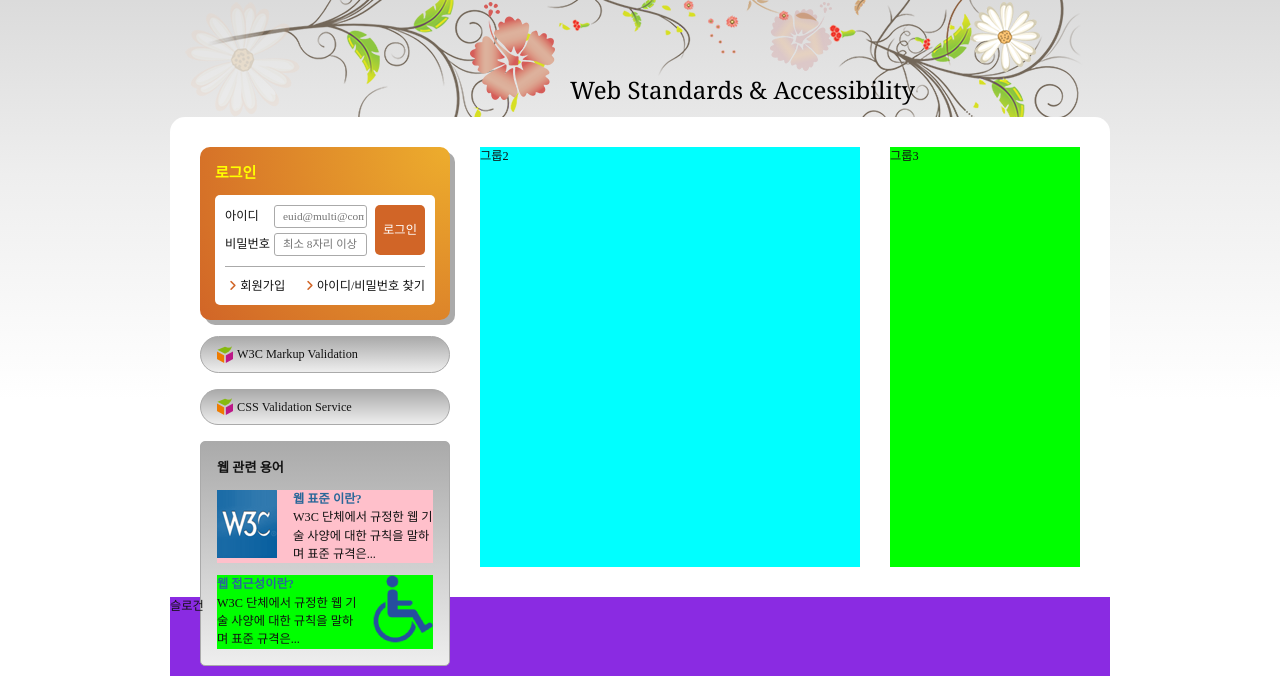
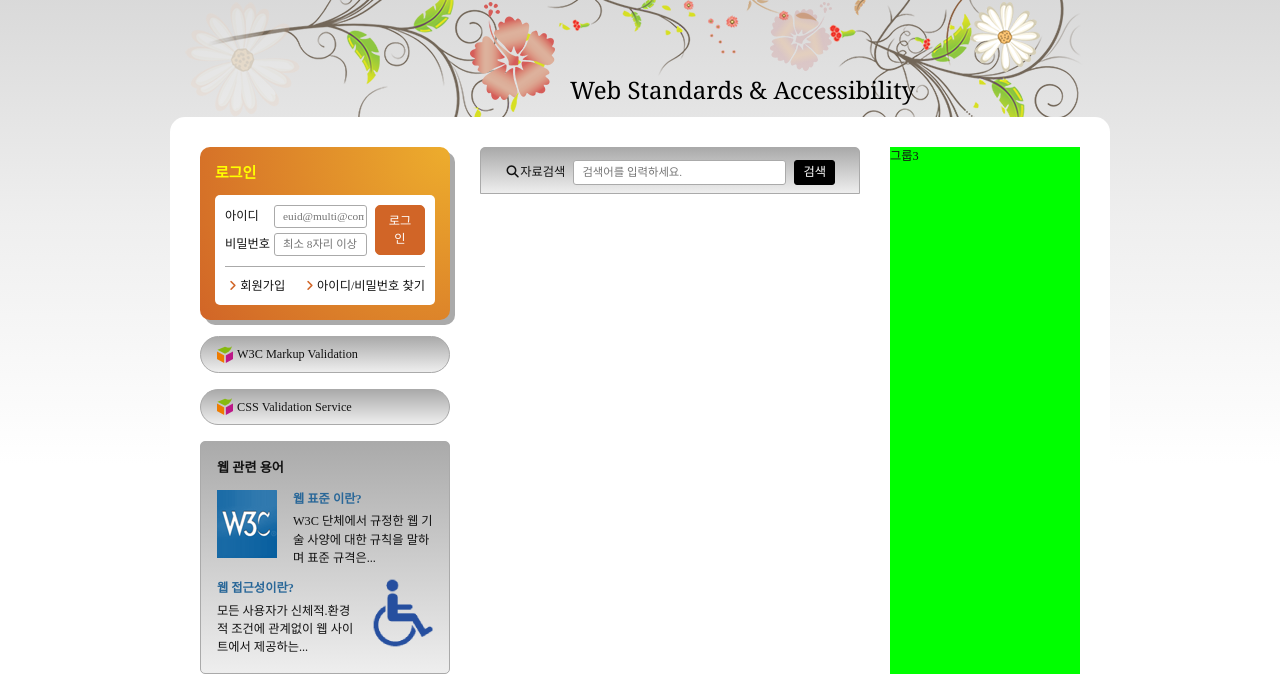
Before and after one commit to yurim-k/multi-0922, a plain HTML site: page index.html in a window 1280 px wide. Shown: the part 138-814 px from the top of the page. Drawn offline with Linux system fonts and the light colour scheme; a web font is replaced by a local one.

Commit message:
검색 폼 스타일링

```diff
--- a/index.html
+++ b/index.html
@@ -139,13 +139,13 @@
               <form action="/" method="post">
                 <div class="form-input">
                   <label for="userEmail">아이디</label>
-                  <input type="email" id="userEmail" required placeholder="euid@multi@com" />
+                  <input class="input" type="email" id="userEmail" required placeholder="euid@multi@com" />
                 </div>
                 <div class="form-input">
                   <label for="userPw">비밀번호</label>
-                  <input type="password" id="userPw" required placeholder="최소 8자리 이상" />
+                  <input class="input" type="password" id="userPw" required placeholder="최소 8자리 이상" />
                 </div>
-                <button type="submit">로그인</button>
+                <button type="submit" class="button button-primary">로그인</button>
               </form>
               <ul>
                 <li>
@@ -168,7 +168,7 @@
               </li>
             </ul>
           </div>
-          <div class="term">
+          <div class="term gradient-style">
             <h2 class="term-title">웹 관련 용어</h2>
             <div class="term-item">
               <h3 class="term-subject">웹 표준 이란?</h3>
@@ -180,7 +180,7 @@
             </div>
             <div class="term-item">
               <h3 class="term-subject">웹 접근성이란?</h3>
-              <p class="term-description">W3C 단체에서 규정한 웹 기술 사양에 대한 규칙을 말하며 표준 규격은...</p>
+              <p class="term-description">모든 사용자가 신체적.환경적 조건에 관계없이 웹 사이트에서 제공하는...</p>
               <figure class="term-thumbnail">
                 <img src="./assets/web_a11y.png" alt="" />
                 <figcaption class="sr-only">Web Accessibility</figcaption>
@@ -188,7 +188,18 @@
             </div>
           </div>
         </div>
-        <div class="group group2">그룹2</div>
+        <div class="group group2">
+          <div class="search gradient-style">
+            <h2 class="sr-only">검색</h2>
+            <form action="/" class="search-form" method="post">
+              <div class="form-input">
+                <label for="keyword"><span class="fa-solid fa-magnifying-glass" aria-hidden="true"></span>자료검색</label>
+                <input class="input" type="search" id="keyword" name="searchKeyword" required placeholder="검색어를 입력하세요." />
+              </div>
+              <button type="submit" class="button button-fill">검색</button>
+            </form>
+          </div>
+        </div>
         <div class="group group3">그룹3</div>
       </main>
       <article class="slogan">슬로건</article>
--- a/styles/base.css
+++ b/styles/base.css
@@ -9,7 +9,7 @@ body {
   /* background: #999 url("./../assets/bg_flower.png") no-repeat 50% 0%; */
   background: url("./../assets/bg_flower.png") no-repeat 50% 0%, linear-gradient(to bottom, #ccc 0%, #eee 35%, #fff 60%, #fff 100%);
   background-color: #999;
-  font-size: 0.875rem; /* 14px */
+  font-size: 0.875rem;
 }
 
 /* 하이퍼 링크 */
@@ -18,3 +18,42 @@ a {
   text-decoration: none;
   color: inherit;
 }
+
+/* 그라디언트 스타일 */
+.gradient-style {
+  background: #ccc linear-gradient(to bottom, #aaa, #ccc, #eee);
+  border: 1px solid #aaa;
+}
+
+/* 한줄 글상자 입력서식 */
+.input {
+  border: 1px solid #aaa;
+  border-radius: 3px;
+  min-width: 0;
+  padding: 2px 2px 2px 8px;
+  font-size: 0.8125rem;
+}
+
+/* 버튼 스타일 (Fill) */
+.button {
+  padding: 2px 8px;
+  font-size: 0.875rem;
+  border-radius: 3px;
+  color: #fff;
+
+  &.button-fill {
+    background: #000;
+    border: 1px solid #000;
+  }
+
+  &.button-outline {
+    background: transparent;
+    color: var(--primary);
+    border: 1px solid currentColor;
+  }
+
+  &.button-primary {
+    background: var(--primary);
+    border: 1px solid var(--primary);
+  }
+}
--- a/styles/main.css
+++ b/styles/main.css
@@ -20,8 +20,8 @@
 }
 
 .main {
-  background-color: green;
-  height: 60vh;
+  /* background-color: green; */
+  /* height: 60vh; */
 }
 
 .group1 {
@@ -29,7 +29,7 @@
 }
 
 .group2 {
-  background-color: aqua;
+  /* background-color: aqua; */
 }
 
 .group3 {
@@ -352,21 +352,12 @@
     }
 
     input {
-      border: 1px solid #aaa;
-      border-radius: 3px;
       flex: 1 1 0;
-      min-width: 0;
-      padding: 2px 2px 2px 8px;
-      font-size: 0.8125rem;
     }
 
     button {
       width: 50px;
       aspect-ratio: 1/1;
-      border: 0;
-      padding: 0;
-      background: var(--primary);
-      color: #fff;
       border-radius: 5px;
       position: absolute;
       right: 0;
@@ -405,6 +396,10 @@
     border: 1px solid #aaa;
     padding: 8px 20px 8px 36px;
     border-radius: 37px;
+    /* 높이를 고정 값으로 사용할 경우 */
+    /* height: 37px; */
+    /* line-height: 37px; */
+    /* align-content: center; */
 
     &:hover,
     &:focus {
@@ -419,33 +414,9 @@
 
 /* 웹 관련 용어 */
 .term {
-  background: #ccc linear-gradient(to bottom, #aaa, #ccc, #eee);
-  border: 1px solid #aaa;
   padding: 16px;
   border-radius: 5px;
   line-height: 1.5;
-
-  .term-item:nth-of-type(odd) {
-    background-color: pink !important;
-    padding-left: 76px;
-
-    .term-thumbnail {
-      position: absolute;
-      top: 0;
-      left: 0;
-    }
-  }
-
-  .term-item:nth-of-type(even) {
-    background-color: lime !important;
-    padding-right: 76px;
-
-    .term-thumbnail {
-      position: absolute;
-      top: 0;
-      right: 0;
-    }
-  }
 
   .term-title {
     font-size: 0.9375rem;
@@ -453,9 +424,28 @@
   }
 
   .term-item {
-    background-color: yellow;
     margin-top: 12px;
-    position: relative;
+    display: grid;
+    grid-template-columns: auto 1fr auto;
+    gap: 4px 16px;
+
+    .term-subject {
+      grid-column: span 2;
+    }
+
+    .term-description {
+      grid-column: span 2;
+    }
+
+    .term-thumbnail {
+      grid-row: 1 / span 2;
+    }
+  }
+
+  .term-item:nth-of-type(even) {
+    .term-thumbnail {
+      grid-column: 3;
+    }
   }
 
   .term-subject {
@@ -464,3 +454,30 @@
     font-weight: 600;
   }
 }
+
+/* 검색 폼 */
+.search {
+  padding: 12px 24px 8px;
+  border-radius: 5px 5px 0 0;
+
+  .search-form {
+    display: flex;
+    flex-flow: row nowrap;
+    gap: 8px;
+    align-items: center;
+
+    .form-input {
+      display: contents;
+    }
+
+    label,
+    button {
+      flex: 0 0 max-content;
+    }
+
+    input {
+      flex: 1 1 auto;
+      align-self: stretch;
+    }
+  }
+}
```
